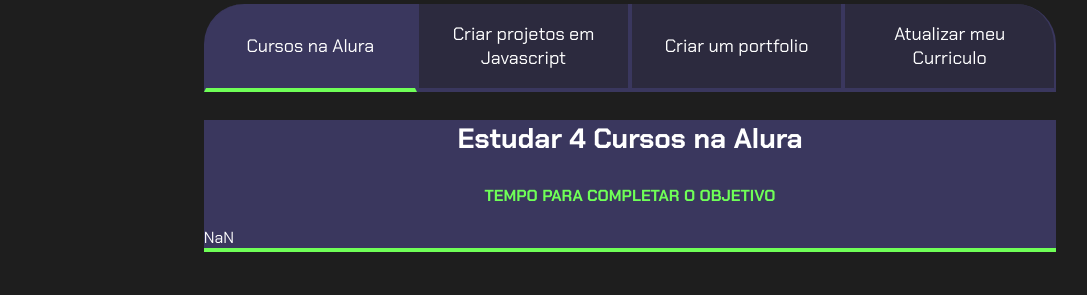
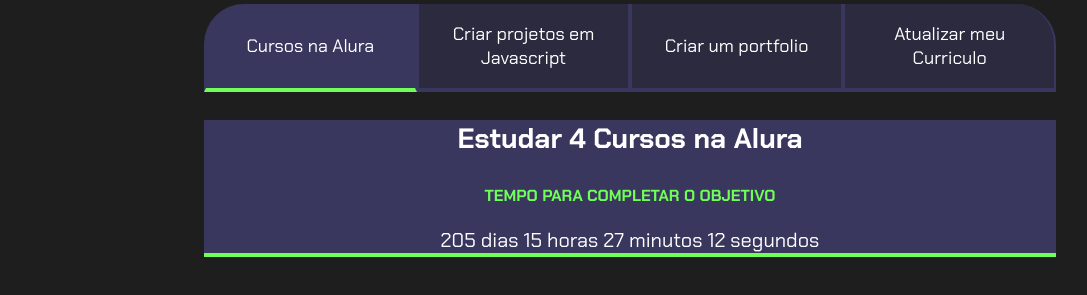
Before and after one commit to Silvana14041975/JAVASCRIPT_PROJETO_DE_VIDA, a plain HTML site: page index.html in a window 1280 px wide. Shown: the part 99-394 px from the top of the page, without its empty margins (10-1097 px from the left). Drawn offline with Linux system fonts and the light colour scheme.

Commit message:
atualização

```diff
--- a/main.js
+++ b/main.js
@@ -1,5 +1,5 @@
 const botoes = document.querySelectorAll(".botao");
-const textos = document.querySelectorAll(".aba.conteudo");
+const textos = document.querySelectorAll(".aba-conteudo");
 
 for(let i=0;i <botoes.length;i++){
     botoes[i].onclick = function (){
@@ -16,12 +16,29 @@
 
 const contadores = document.querySelectorAll(".contador");
 const tempoObjetivo1 = new Date("2024-10-05T00:00:00");
+const tempoObjetivo2 = new Date("2024-12-05T00:00:00");
+const tempoObjetivo3 = new Date("2024-12-05T00:00:00");
+const tempoObjetivo4 = new Date("2024-02-05T00:00:00");
 
-contadores [0].textContent = calculaTempo("tempoObjetivo1")
+const tempos = [tempoObjetivo1,tempoObjetivo2,tempoObjetivo3,tempoObjetivo4];
 
-function calculaTempo(tempoObjetivo1){
+
+for (let i=0; i<contadores.length;i++){
+    contadores[i].textContent = calculaTempo(tempos[1]);
+}
+
+
+function calculaTempo(tempoObjetivo) {
     let tempoAtual = new Date ();
     let tempoFinal = tempoObjetivo1 - tempoAtual;
-    let segundos = tempoFinal/1000;
-    return segundos;
+    let segundos = Math.floor(tempoFinal/1000);
+    let minutos = Math.floor(segundos/60);
+    let horas = Math.floor(minutos/60);
+    let dias = Math.floor(horas/24);
+
+    segundos %= 60;
+    minutos %= 60;
+    horas %= 24;
+
+    return dias + " dias " + horas + " horas " + minutos + " minutos " + segundos + " segundos ";
 }
--- a/style.css
+++ b/style.css
@@ -89,6 +89,11 @@
     text-transform: uppercase;
 }
 
+.contador{
+    font-size: 20px;
+    text-align: center;
+}
+
 @media screen and (min-width: 768px) {
     .botoes{
         display: flex;
```
